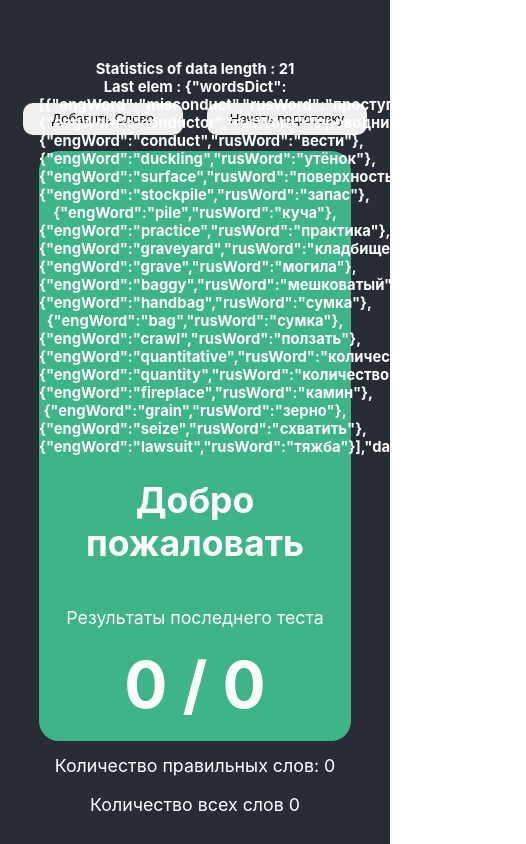
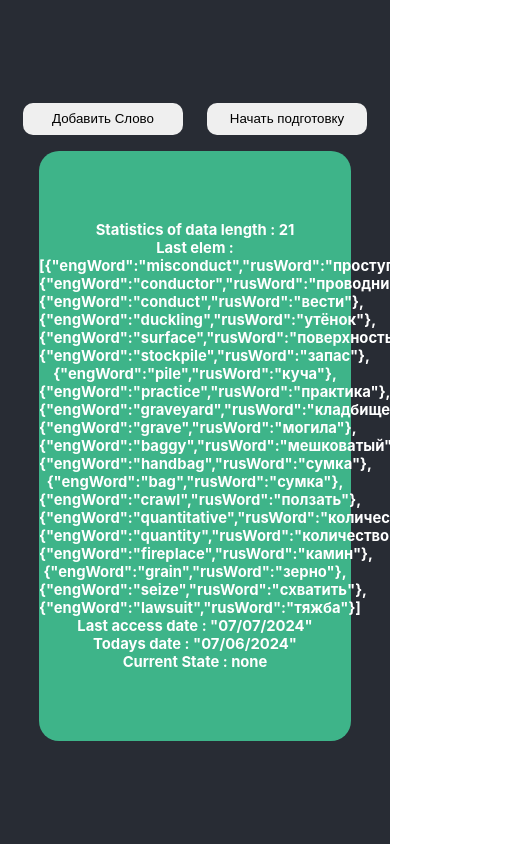
Before and after one commit to ansaraidarbek/newLangApp, a React (Create React App) app: page / in a window 390 px wide. Shown: the whole page, 526 px wide, since content can reach past the window. Built offline with nearby package versions, Linux system fonts and the light colour scheme.

Commit message:
some checks for iphone versions

```diff
--- a/src/App.js
+++ b/src/App.js
@@ -100,9 +100,13 @@ function App() {
   }
 
   const provideStatistics = () => {
+    const currentDay = getFormattedDate();
     return (<>
       <h5>Statistics of data length : {data.length}</h5>
-      <h5>Last elem : {JSON.stringify(data.length > 0 ? data[data.length - 1] : 'data is empty')}</h5>
+      <h5>Last elem : {JSON.stringify(data.length > 0 ? data[data.length - 1].wordsDict : 'data is empty')}</h5>
+      <h5>Last access date : {JSON.stringify(data.length > 0 ? data[data.length - 1].date : 'date is empty')}</h5>
+      <h5>Todays date : {JSON.stringify(currentDay)}</h5>
+      <h5>Current State : {state}</h5>
     </>)
   }
 
@@ -118,17 +122,17 @@ function App() {
         {state === 'none'?
           <>
             {provideStatistics()}
-            <h1>Добро пожаловать</h1>
+            {/* <h1>Добро пожаловать</h1>
             <div className='ending'>
               <p>Результаты последнего теста</p>
               <h3>{testStatus.correct} / {testStatus.total}</h3>
               <p>Количество правильных слов: {testStatus.correct}</p>
               <p>Количество всех слов {testStatus.total}</p>
-            </div>
+            </div> */}
           </>
-        : null}
-        {state === 'pressed' ? <AddWordCard updateData={updateData} setStatus={setStatus}/> : null}
-        {state === 'testing' ? <ViewTestingCard data={data} formatDate={formatDate} setState={setState} main={main}/> : null}
+        : <> {provideStatistics()}</>}
+        {/* {state === 'pressed' ? <AddWordCard updateData={updateData} setStatus={setStatus}/> : null}
+        {state === 'testing' ? <ViewTestingCard data={data} formatDate={formatDate} setState={setState} main={main}/> : null} */}
       </main>
     </div>
   );
```
